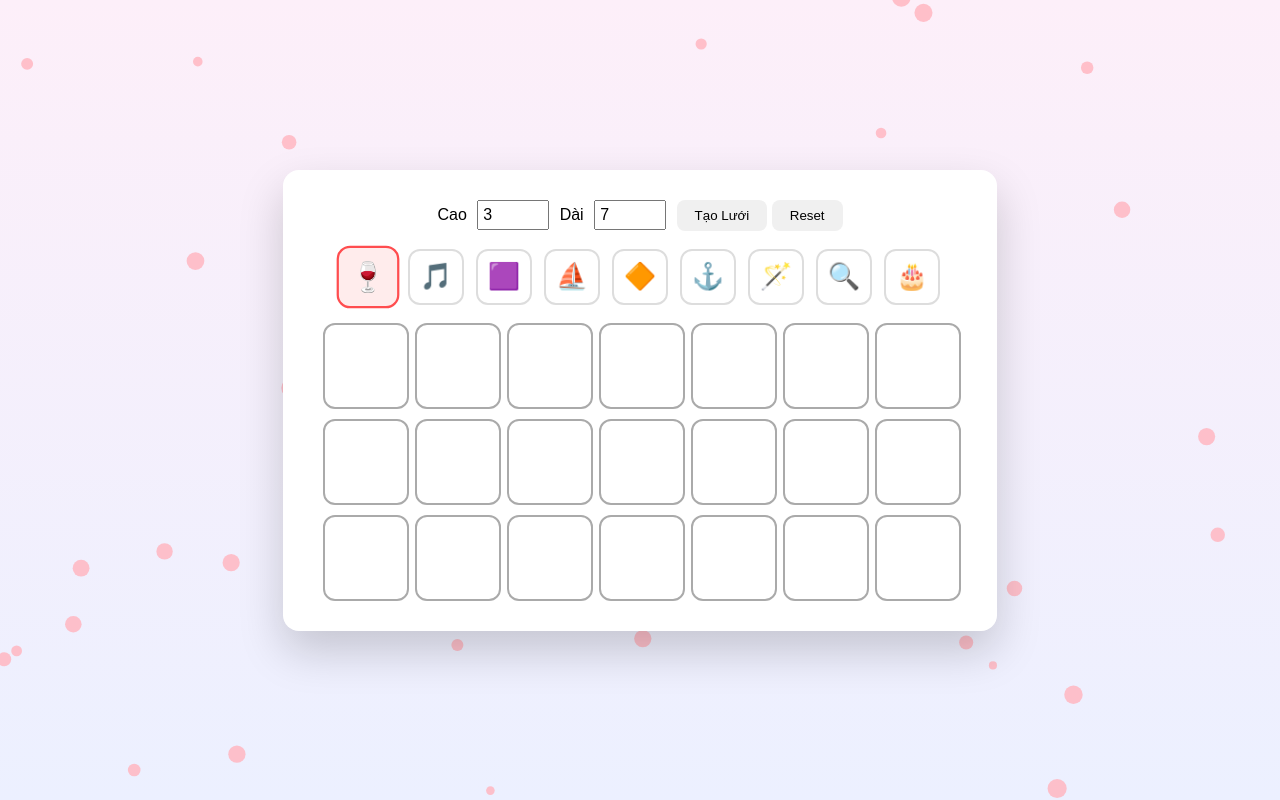
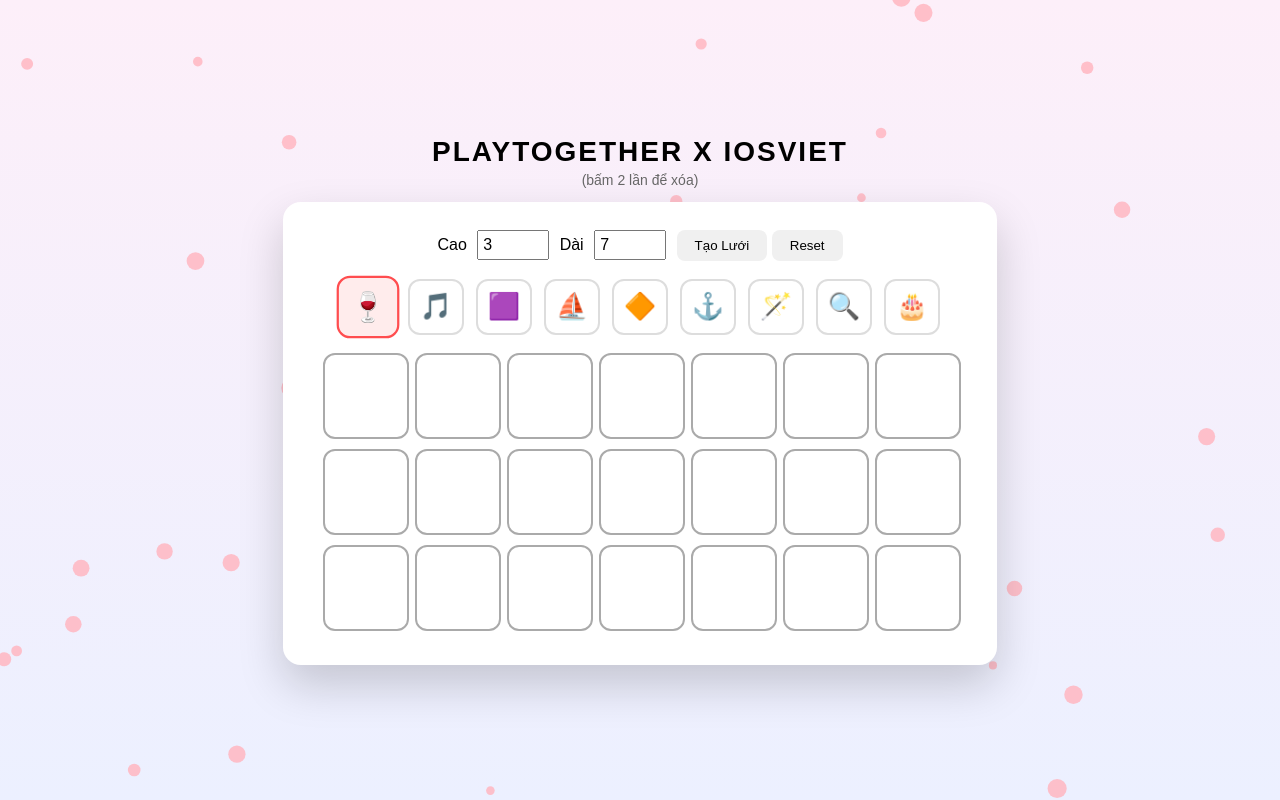
Before and after one commit to PHUONGIOSVIET/puzzle-web-backend, a website: page index.html in a window 1280 px wide. Both pictures are taken after a click on the button "Tạo Lưới". Drawn offline with Linux system fonts and the light colour scheme.

Commit message:
Add files via upload

```diff
--- a/index.html
+++ b/index.html
@@ -2,10 +2,10 @@
 <html lang="vi">
 <head>
 <meta charset="UTF-8">
-<title>Puzzle Demo</title>
+<title>PLAYTOGETHER X IOSVIET</title>
 
 <style>
-/* ================= NỀN + HOA RƠI ================= */
+/* ===== NỀN + HOA RƠI ===== */
 body{
   margin:0;
   font-family:Arial, sans-serif;
@@ -19,7 +19,7 @@
   z-index:0;
 }
 
-/* ================= CĂN GIỮA ================= */
+/* ===== CĂN GIỮA ===== */
 .wrapper{
   min-height:100vh;
   display:flex;
@@ -29,18 +29,35 @@
   z-index:1;
 }
 
-/* ================= APP ================= */
+/* ===== KHỐI CHỨA ===== */
+.container{
+  text-align:center;
+}
+
+/* ===== TIÊU ĐỀ ===== */
+.title{
+  font-size:28px;
+  font-weight:bold;
+  letter-spacing:2px;
+  margin-bottom:4px;
+}
+.subtitle{
+  font-size:14px;
+  color:#666;
+  margin-bottom:14px;
+}
+
+/* ===== APP ===== */
 .app{
   background:#fff;
-  padding:30px 40px;
-  border-radius:16px;
+  padding:28px 40px 34px;
+  border-radius:18px;
   box-shadow:0 20px 45px rgba(0,0,0,.18);
 }
 
-/* ================= CONTROLS ================= */
+/* ===== CONTROLS ===== */
 .controls{
-  text-align:center;
-  margin-bottom:16px;
+  margin-bottom:14px;
 }
 .controls input{
   width:60px;
@@ -57,7 +74,7 @@
 }
 button:hover{background:#e0e0e0}
 
-/* ================= TOOLBAR ================= */
+/* ===== TOOLBAR ===== */
 .toolbar{
   display:flex;
   justify-content:center;
@@ -77,14 +94,13 @@
   background:#fff;
   transition:.2s;
 }
-.tool:hover{transform:scale(1.05)}
 .tool.active{
   border-color:#ff4d4f;
   background:#ffecec;
   transform:scale(1.12);
 }
 
-/* ================= GRID ================= */
+/* ===== GRID ===== */
 .grid{
   display:grid;
   gap:10px;
@@ -101,13 +117,9 @@
   font-size:36px;
   cursor:pointer;
   background:#fff;
+  user-select:none;
   transition:.15s;
 }
-.cell:active{
-  transform:scale(.9);
-}
-
-/* hiệu ứng pop */
 .cell.pop{
   animation:pop .25s ease;
 }
@@ -123,6 +135,12 @@
 <canvas id="flowers"></canvas>
 
 <div class="wrapper">
+  <div class="container">
+
+    <!-- ===== CHỮ PHÍA TRÊN ===== -->
+    <div class="title">PLAYTOGETHER X IOSVIET</div>
+    <div class="subtitle">(bấm 2 lần để xóa)</div>
+
     <div class="app">
 
       <div class="controls">
@@ -137,82 +155,80 @@
 
     </div>
   </div>
+</div>
 
 <script>
-/* ================= ICONS (ĐẦY ĐỦ THEO HÌNH) ================= */
-const icons = [
-  "🍷", // ly rượu
-  "🎵", // nhạc
-  "🟪", // hoa văn / xoáy
-  "⛵", // thuyền buồm
-  "🔶", // kim cương đỏ
-  "⚓", // mỏ neo
-  "🪄", // đũa phép
-  "🔍", // kính lúp
-  "🎂"  // bánh kem
-];
-
+/* ===== ICONS ===== */
+const icons = ["🍷","🎵","🟪","⛵","🔶","⚓","🪄","🔍","🎂"];
 let currentIcon = icons[0];
 let gridData = [];
 
 const toolbar = document.getElementById("toolbar");
 const grid = document.getElementById("grid");
 
-/* ================= TOOLBAR ================= */
+/* ===== TOOLBAR ===== */
 icons.forEach(icon=>{
-  const t = document.createElement("div");
-  t.className = "tool" + (icon===currentIcon ? " active":"");
-  t.textContent = icon;
-  t.onclick = ()=>{
+  const t=document.createElement("div");
+  t.className="tool"+(icon===currentIcon?" active":"");
+  t.textContent=icon;
+  t.onclick=()=>{
     document.querySelectorAll(".tool").forEach(x=>x.classList.remove("active"));
     t.classList.add("active");
-    currentIcon = icon;
+    currentIcon=icon;
   };
   toolbar.appendChild(t);
 });
 
-/* ================= GRID ================= */
+/* ===== GRID ===== */
 function createGrid(){
-  const r = +rows.value;
-  const c = +cols.value;
-  gridData = Array(r*c).fill("");
-  grid.style.gridTemplateColumns = `repeat(${c},82px)`;
+  const r=+rows.value, c=+cols.value;
+  gridData=Array(r*c).fill("");
+  grid.style.gridTemplateColumns=`repeat(${c},82px)`;
   render();
 }
 
 function render(){
-  grid.innerHTML = "";
+  grid.innerHTML="";
   gridData.forEach((v,i)=>{
-    const cell = document.createElement("div");
-    cell.className = "cell";
-    cell.textContent = v;
-    cell.onclick = ()=>{
-      gridData[i] = gridData[i] === "" ? currentIcon : "";
+    const cell=document.createElement("div");
+    cell.className="cell";
+    cell.textContent=v;
+
+    // CLICK 1 LẦN: ĐẶT ICON
+    cell.onclick=()=>{
+      if(gridData[i]===""){
+        gridData[i]=currentIcon;
         cell.classList.add("pop");
         setTimeout(()=>cell.classList.remove("pop"),200);
         render();
+      }
     };
+
+    // DOUBLE CLICK: XÓA ICON
+    cell.ondblclick=()=>{
+      gridData[i]="";
+      render();
+    };
+
     grid.appendChild(cell);
   });
 }
 
 function resetGrid(){
-  grid.innerHTML = "";
-  gridData = [];
+  grid.innerHTML="";
+  gridData=[];
 }
 
-/* ================= HOA RƠI ================= */
-const canvas = document.getElementById("flowers");
-const ctx = canvas.getContext("2d");
+/* ===== HOA RƠI ===== */
+const canvas=document.getElementById("flowers");
+const ctx=canvas.getContext("2d");
+function resize(){
+  canvas.width=innerWidth;
+  canvas.height=innerHeight;
+}
+resize(); addEventListener("resize",resize);
 
-function resize(){
-  canvas.width = innerWidth;
-  canvas.height = innerHeight;
-}
-resize();
-addEventListener("resize",resize);
-
-const petals = Array.from({length:45},()=>({
+const petals=Array.from({length:45},()=>({
   x:Math.random()*canvas.width,
   y:Math.random()*canvas.height,
   r:Math.random()*6+4,
@@ -222,11 +238,10 @@
 function fall(){
   ctx.clearRect(0,0,canvas.width,canvas.height);
   petals.forEach(p=>{
-    p.y += p.s;
-    p.x += Math.sin(p.y*0.01);
-    if(p.y > canvas.height){
-      p.y = -10;
-      p.x = Math.random()*canvas.width;
+    p.y+=p.s;
+    p.x+=Math.sin(p.y*0.01);
+    if(p.y>canvas.height){
+      p.y=-10; p.x=Math.random()*canvas.width;
     }
     ctx.beginPath();
     ctx.fillStyle="rgba(255,182,193,.85)";
```
Lines whose indentation alone changed are shown as unchanged.
